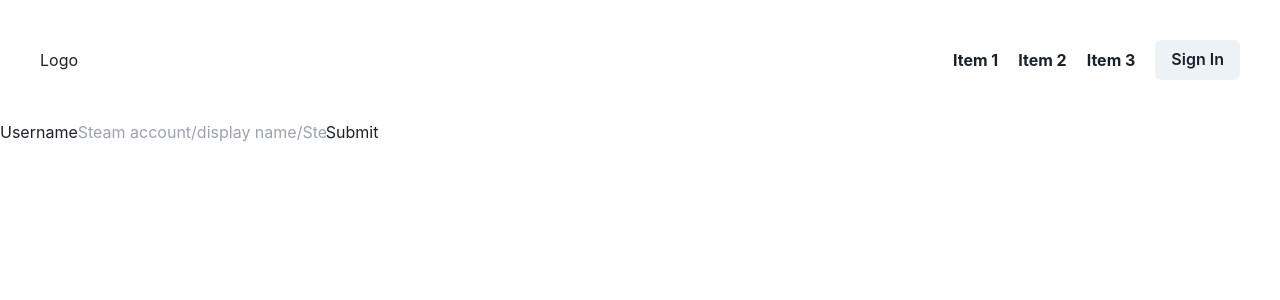
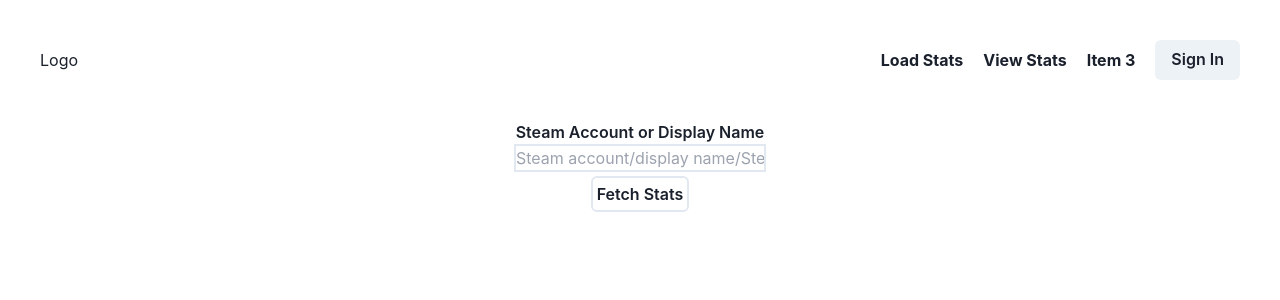
Before and after one commit to jsbento/CS-GO-Stats, a Next.js app: page /statistics in a window 1280 px wide. Shown: the top 300 px of the page. Built offline with nearby package versions, Linux system fonts and the light colour scheme.

Commit message:
Added styling to savedstats output

```diff
--- a/components/NavBar.tsx
+++ b/components/NavBar.tsx
@@ -7,8 +7,12 @@ const NavBar = () => {
     <>
         <ul className='flex justify-end p-10 gap-5 items-center'>
             <li className='mr-auto'><Logo></Logo></li>
-            <li className='hover:scale-105 font-bold'>Item 1</li>
-            <li className='hover:scale-105 font-bold'>Item 2</li>
+            <li className='hover:scale-105 font-bold'>
+              <a href='/statistics'>Load Stats</a>
+            </li>
+            <li className='hover:scale-105 font-bold'>
+              <a href='/savedstats'>View Stats</a>
+            </li>
             <li className='hover:scale-105 font-bold'>Item 3</li>
             <Button>Sign In</Button>
         </ul>
--- a/pages/savedstats.tsx
+++ b/pages/savedstats.tsx
@@ -24,7 +24,7 @@ const SavedStats = () => {
     const initialValues:FormValues = {username: ""};
 
     return (
-        <>
+        <div className="flex flex-col justify-center items-center">
             <Formik validationSchema={CSNameScheme} initialValues={initialValues} onSubmit={async (values, actions) => {
                     actions.setSubmitting(false);
 
@@ -43,16 +43,18 @@ const SavedStats = () => {
                     })
                     .catch((error) => {console.log(error);});
                 }}>
-                    <Form>
-                        <label htmlFor="username">Username</label>
-                        <Field id="username" name="username" type="text" placeholder="Steam account/display name/SteamID" autoComplete="off"/>
-                        <button type='submit'>Submit</button>
+                    <Form className="flex flex-col justify-center items-center">
+                        <label className="font-semibold" htmlFor="username">Steam Account or Display Name</label>
+                        <Field className="border-2" id="username" name="username" type="text" placeholder="Steam account/display name/SteamID" autoComplete="off"/>
+                        <button className="border-2 w-auto p-1 rounded-md m-1 font-semibold" type='submit'>Fetch Stats</button>
                     </Form>
             </Formik>
             {/* {data && (<pre>{JSON.stringify(data, null, 2)}</pre>)} */}
-            {data ? <StatsCard {...data[0]}/> : null}
+            <div>
+                {data ? <StatsCard {...data[0]}/> : null}
+            </div>
             {/* Multiple Cards: https://jsfiddle.net/mrlew/cLbyyL27/ */}
-        </>
+        </div>
     );
 };
 
--- a/pages/statistics.tsx
+++ b/pages/statistics.tsx
@@ -16,7 +16,7 @@ const Statistics = () => {
     const initialValues:FormValues = {username: ""};
 
     return (
-        <>
+        <div className="flex flex-col justify-center items-center">
             <Formik validationSchema={CSNameScheme} initialValues={initialValues} onSubmit={async (values, actions) => {
                     const rawData = await fetch('/api/cs', { method: 'POST', body: JSON.stringify({ username: values.username })});
                     const cleanData:Stats = await rawData.json();
@@ -30,14 +30,16 @@ const Statistics = () => {
                     .then((response) => {console.log(response.status);})
                     .catch((error) => {console.log(error);});
                 }}>
-                    <Form>
-                        <label htmlFor="username">Username</label>
-                        <Field id="username" name="username" type="text" placeholder="Steam account/display name/SteamID" autoComplete="off"/>
-                        <button type='submit'>Submit</button>
+                    <Form className="flex flex-col justify-center items-center">
+                        <label className="font-semibold" htmlFor="username">Steam Account or Display Name</label>
+                        <Field className="border-2" id="username" name="username" type="text" placeholder="Steam account/display name/SteamID" autoComplete="off"/>
+                        <button className="border-2 w-auto p-1 rounded-md m-1 font-semibold" type='submit'>Fetch Stats</button>
                     </Form>
             </Formik>
-            {data && (<pre>{JSON.stringify(data, null, 2)}</pre>)}
-        </>
+            <div>
+                {data && (<pre>{JSON.stringify(data, null, 2)}</pre>)}
+            </div>
+        </div>
     );
 };
 
```
